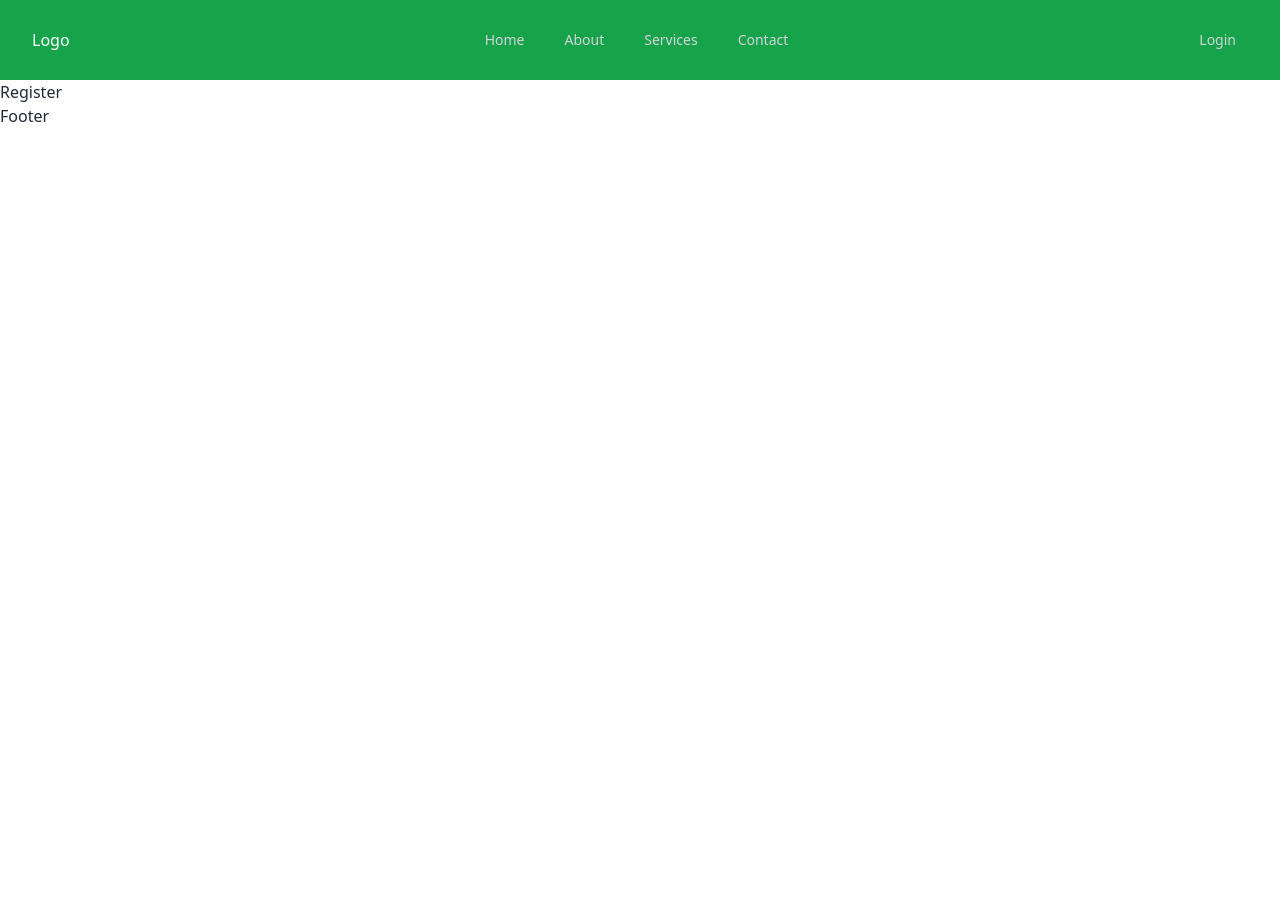
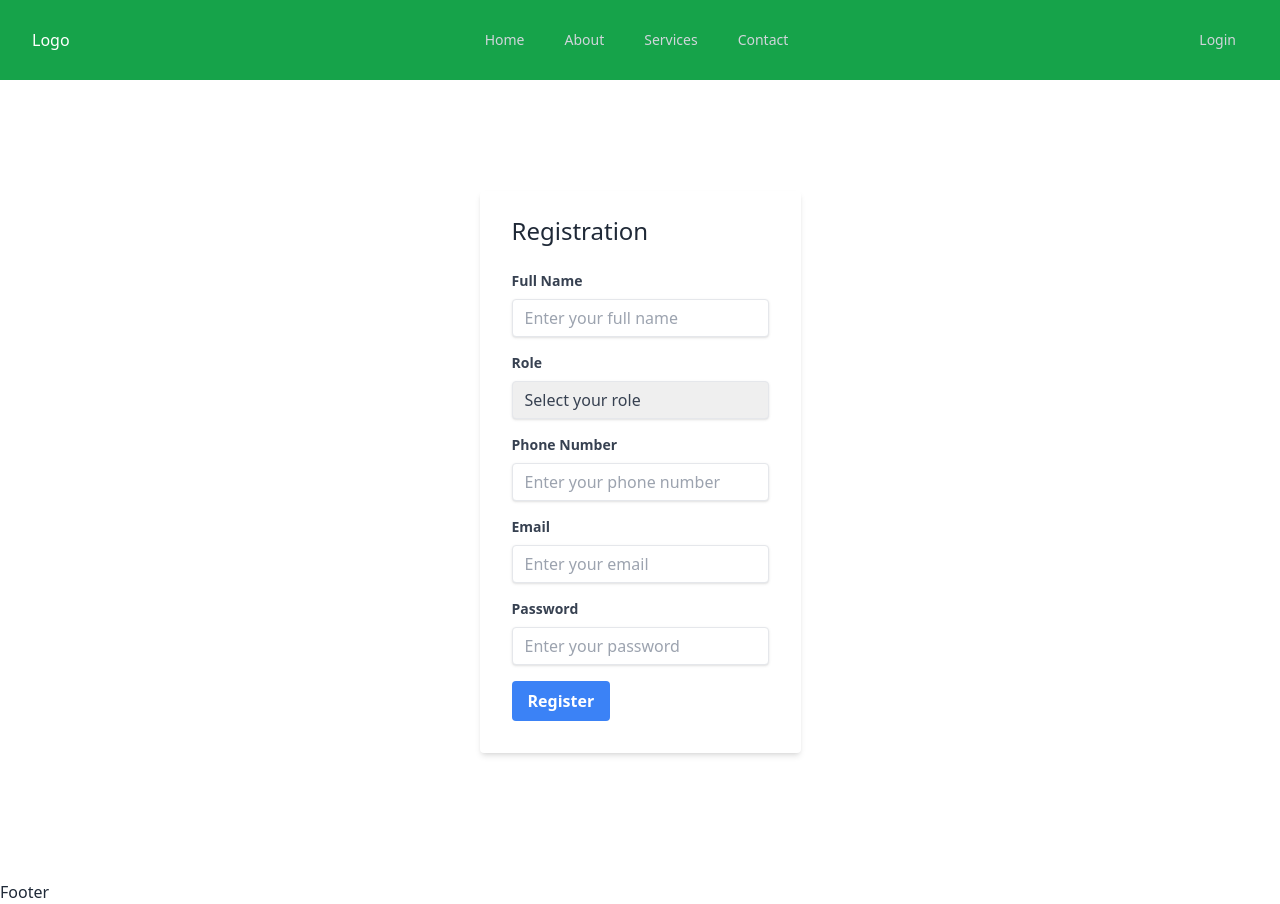
Before and after one commit to mehedihasan-ofc/house-hunter-client, a React (Vite) app: page /register in a window 1280 px wide. Before the commit the page ends 800 px from the top, so only its background shows below. Built offline with nearby package versions, Linux system fonts and the light colour scheme.

Commit message:
install axios - is a promise-based HTTP Client for node.js and the browser

```diff
--- a/package.json
+++ b/package.json
@@ -11,6 +11,7 @@
   },
   "dependencies": {
     "@tanstack/react-query": "^4.29.25",
+    "axios": "^1.4.0",
     "react": "^18.2.0",
     "react-dom": "^18.2.0",
     "react-icons": "^4.10.1",
--- a/src/components/HouseCard/HouseCard.jsx
+++ b/src/components/HouseCard/HouseCard.jsx
@@ -8,9 +8,10 @@ const HouseCard = ({ house }) => {
 
     return (
 
-        <div className="card w-full mb-5 md:mb-0 md:w-96 bg-base-100 shadow group rounded-none">
-            <figure><img className='relative transition duration-300 ease-in-out group-hover:scale-110' src={picture} alt="Shoes" /></figure>
-            <span className='bg-black bg-opacity-30 p-3 rounded-full text-white absolute top-5 right-5 text-xl'><FaRegStar /></span>
+        <div className="card w-full mb-5 md:mb-0 md:w-96 bg-base-100 shadow rounded-none">
+            <figure><img className='relative transition duration-300 ease-in-out' src={picture} alt="Shoes" /></figure>
+            {/* <span className='bg-black bg-opacity-30 px-2 py-1 rounded-md text-white absolute top-5 left-5 text-sm'>{city}</span> */}
+            <span className='bg-black bg-opacity-30 px-2 py-1 rounded-md text-white absolute top-5 right-5 text-xs'>{city}</span>
             <div className="card-body">
                 <h2 className="card-title font-secondary font-extrabold mb-2">{name}</h2>
                 <div className="card-actions justify-between">
--- a/src/pages/Auth/Register/Register.jsx
+++ b/src/pages/Auth/Register/Register.jsx
@@ -1,11 +1,121 @@
-import React from 'react';
+import React, { useState } from 'react';
+import axios from 'axios';
 
-const Register = () => {
-    return (
-        <div>
+const RegisterForm = () => {
+  const [fullName, setFullName] = useState('');
+  const [role, setRole] = useState('');
+  const [phoneNumber, setPhoneNumber] = useState('');
+  const [email, setEmail] = useState('');
+  const [password, setPassword] = useState('');
+
+  const handleSubmit = async (e) => {
+    e.preventDefault();
+
+    const newUser = {
+      fullName,
+      role,
+      phoneNumber,
+      email,
+      password,
+    };
+
+    try {
+      const response = await axios.post('/api/register', newUser);
+      console.log(response.data); // Assuming the response contains the JWT token
+      // Redirect or perform other actions upon successful registration
+    } catch (error) {
+      console.error(error);
+      // Handle error during registration
+    }
+  };
+
+  return (
+    <div className="flex justify-center items-center h-screen">
+      <form className="bg-white shadow-md rounded px-8 pt-6 pb-8 mb-4" onSubmit={handleSubmit}>
+        <h2 className="text-2xl mb-6">Registration</h2>
+        <div className="mb-4">
+          <label className="block text-gray-700 text-sm font-bold mb-2" htmlFor="fullName">
+            Full Name
+          </label>
+          <input
+            className="shadow appearance-none border rounded w-full py-2 px-3 text-gray-700 leading-tight focus:outline-none focus:shadow-outline"
+            id="fullName"
+            type="text"
+            placeholder="Enter your full name"
+            value={fullName}
+            onChange={(e) => setFullName(e.target.value)}
+            required
+          />
+        </div>
+        <div className="mb-4">
+          <label className="block text-gray-700 text-sm font-bold mb-2" htmlFor="role">
+            Role
+          </label>
+          <select
+            className="shadow appearance-none border rounded w-full py-2 px-3 text-gray-700 leading-tight focus:outline-none focus:shadow-outline"
+            id="role"
+            value={role}
+            onChange={(e) => setRole(e.target.value)}
+            required
+          >
+            <option value="">Select your role</option>
+            <option value="House Owner">House Owner</option>
+            <option value="House Renter">House Renter</option>
+          </select>
+        </div>
+        <div className="mb-4">
+          <label className="block text-gray-700 text-sm font-bold mb-2" htmlFor="phoneNumber">
+            Phone Number
+          </label>
+          <input
+            className="shadow appearance-none border rounded w-full py-2 px-3 text-gray-700 leading-tight focus:outline-none focus:shadow-outline"
+            id="phoneNumber"
+            type="tel"
+            placeholder="Enter your phone number"
+            value={phoneNumber}
+            onChange={(e) => setPhoneNumber(e.target.value)}
+            required
+          />
+        </div>
+        <div className="mb-4">
+          <label className="block text-gray-700 text-sm font-bold mb-2" htmlFor="email">
+            Email
+          </label>
+          <input
+            className="shadow appearance-none border rounded w-full py-2 px-3 text-gray-700 leading-tight focus:outline-none focus:shadow-outline"
+            id="email"
+            type="email"
+            placeholder="Enter your email"
+            value={email}
+            onChange={(e) => setEmail(e.target.value)}
+            required
+          />
+        </div>
+        <div className="mb-4">
+          <label className="block text-gray-700 text-sm font-bold mb-2" htmlFor="password">
+            Password
+          </label>
+          <input
+            className="shadow appearance-none border rounded w-full py-2 px-3 text-gray-700 leading-tight focus:outline-none focus:shadow-outline"
+            id="password"
+            type="password"
+            placeholder="Enter your password"
+            value={password}
+            onChange={(e) => setPassword(e.target.value)}
+            required
+          />
+        </div>
+        <div className="flex items-center justify-between">
+          <button
+            className="bg-blue-500 hover:bg-blue-700 text-white font-bold py-2 px-4 rounded focus:outline-none focus:shadow-outline"
+            type="submit"
+          >
             Register
+          </button>
         </div>
-    );
+      </form>
+    </div>
+  );
 };
 
-export default Register;
+export default RegisterForm;
```
Also changed, not shown: 1 other file (tests, documents, lock files or other folders).
